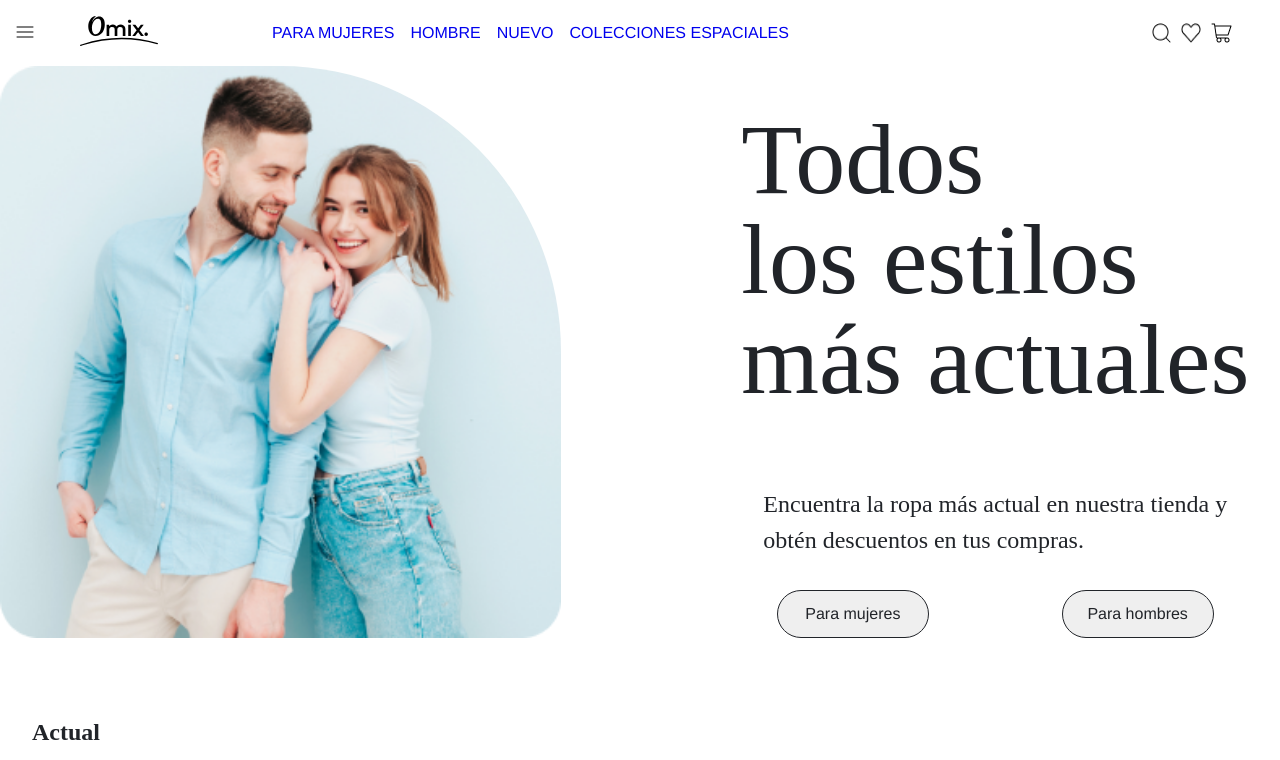
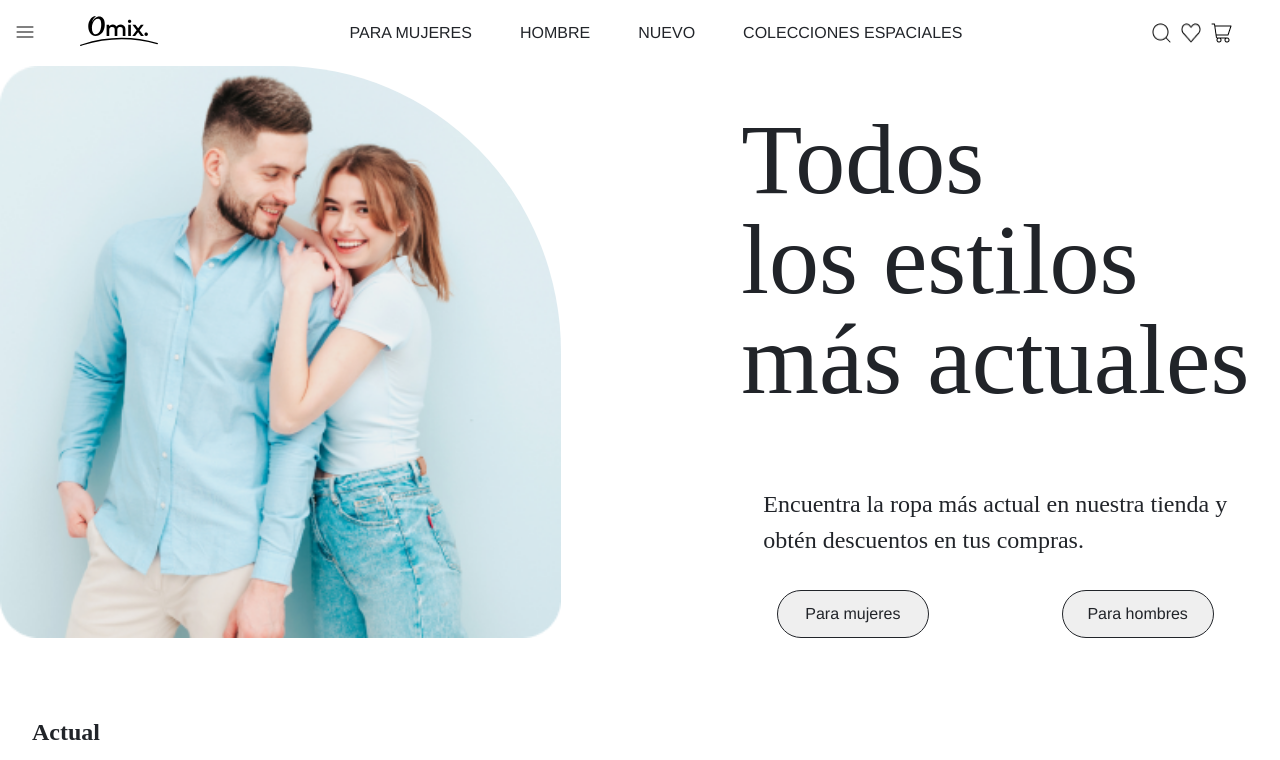
Before and after one commit to salino3/e-commerce-lemoncode, a React (Vite) app: page / in a window 1280 px wide. Shown: the top 760 px of the page. Built offline with nearby package versions, Linux system fonts and the light colour scheme.

Commit message:
fix header styles

```diff
--- a/src/components/header/header.styles.ts
+++ b/src/components/header/header.styles.ts
@@ -12,7 +12,7 @@ export const header = css`
   }
 
   @media (min-width: 725px) {
-    grid-template-columns: 5% 15% 25% auto;
+    grid-template-columns: 5% 20% 50% auto;
   }
 `;
 
@@ -31,10 +31,17 @@ export const nav = css`
 export const ul = css`
   display: grid;
   grid-template-columns: repeat(4, auto);
-  gap: 1rem;
+  gap: 2rem;
+  justify-content: center;
 
   a {
     text-decoration: none;
+    color: #212429;
+  }
+
+
+  @media (min-width: 1024px) {
+    gap: 3rem;
   }
 `;
 
```
